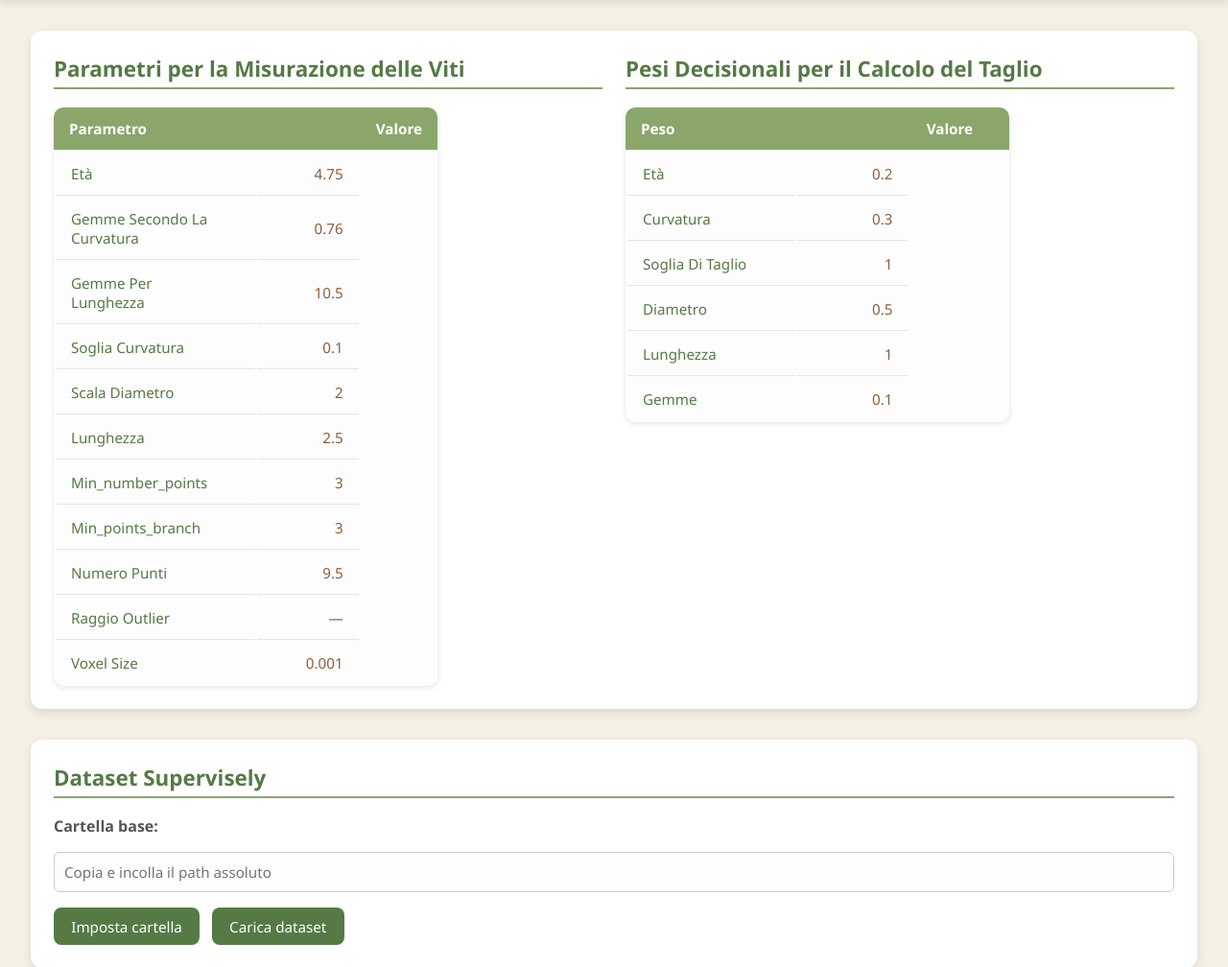
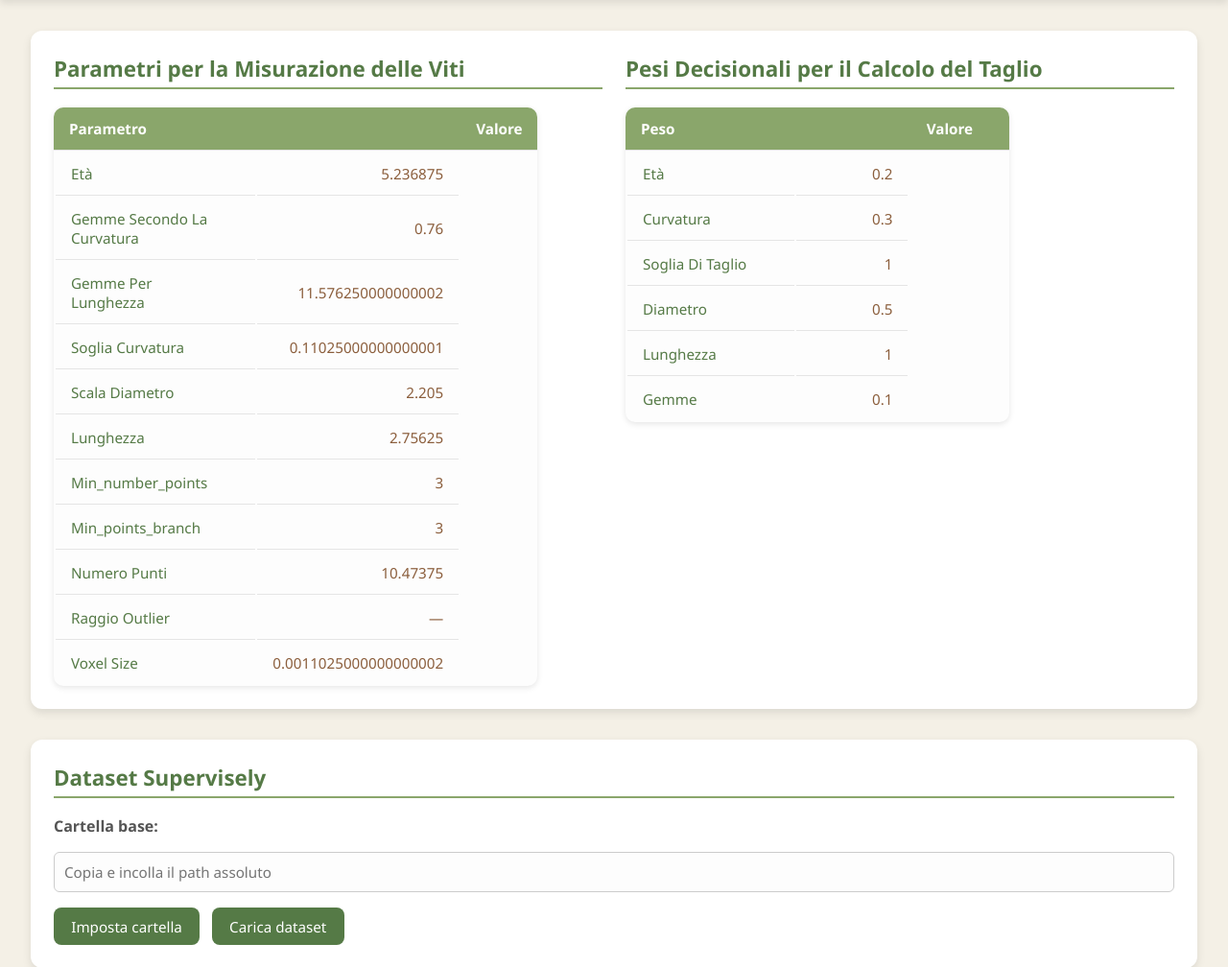
Before and after one commit to SvevaNullBologna/PythonProject, a Flask app: page / in a window 1280 px wide. Shown: the part 127-1135 px from the top of the page at 96% size. Run offline with Flask 3, Linux system fonts and the light colour scheme.

Commit message:
FINALLY WORKING

```diff
--- a/BestCutAlgorithm/branch_parameters_new.json
+++ b/BestCutAlgorithm/branch_parameters_new.json
@@ -1,13 +1,13 @@
 {
   "outlier_radius": null,
-  "nb_points": 9.5,
-  "voxel_size": 0.001,
+  "nb_points": 10.47375,
+  "voxel_size": 0.0011025000000000002,
   "min_number_points": 3,
   "min_points_branch": 3,
-  "curvature_threshold": 0.1,
-  "diameter_scale": 2.0,
-  "age_factor": 4.75,
-  "length_factor": 2.5,
-  "bud_length_factor": 10.5,
+  "curvature_threshold": 0.11025000000000001,
+  "diameter_scale": 2.205,
+  "age_factor": 5.236875,
+  "length_factor": 2.75625,
+  "bud_length_factor": 11.576250000000002,
   "bud_curvature_factor": 0.76
 }
--- a/GUI/GUIModel.py
+++ b/GUI/GUIModel.py
@@ -51,8 +51,10 @@ class ModelBackend:
                 cleaned[eng_key] = -1
             elif value == "troppo basso":
                 cleaned[eng_key] = 1
+            elif value == "ok":
+                cleaned[eng_key] = 0
             else:
-                cleaned[eng_key] = 0
+                cleaned[eng_key] = value
         return cleaned
 
     # -------------------
@@ -150,13 +152,19 @@ class ModelBackend:
         self.pruner.promote_new_weights()
         return {"status": "ok"}
 
-    def better_algorithm(self, parameters_feedback: dict, weight_feedback: dict):
+    def better_algorithm_with_clean(self, parameters_feedback: dict, weight_feedback: dict):
         parameters_feedback = self._clean_feedback(parameters_feedback, use_weights=False)
         weight_feedback = self._clean_feedback(weight_feedback, use_weights=True)
 
         self.pointcloudinterpreter.estimator.calculate_new_parameters(parameters_feedback)
         self.pruner.calculate_new_weights_and_treshold(weight_feedback)
         return {"status": "ok", "parameters_feedback": parameters_feedback, "weight_feedback": weight_feedback}
+
+    def better_algorithm(self, parameters_feedback: dict, weight_feedback: dict):
+        self.pointcloudinterpreter.estimator.calculate_new_parameters(parameters_feedback)
+        self.pruner.calculate_new_weights_and_treshold(weight_feedback)
+        return {"status": "ok", "parameters_feedback": parameters_feedback, "weight_feedback": weight_feedback}
+
 
     def get_cut_document(self):
         if self.current_grapevine:
--- a/app.py
+++ b/app.py
@@ -64,8 +64,27 @@ def show_dataset():
 @app.route("/update_algorithm", methods=["POST"])
 def update_algorithm():
     feedback = request.json or {}
-    model.better_algorithm(feedback.get("estimation", {}), feedback.get("weights", {}))
-    return jsonify({"status": "updated"})
+    result = model.better_algorithm(feedback.get("estimation", {}), feedback.get("weights", {}))
+
+    # Prendi i valori aggiornati reali
+    estimator = model.pointcloudinterpreter.estimator
+    pruner = model.pruner
+
+    updated_params = {k: getattr(estimator, k) for k in [
+        "outlier_radius", "nb_points", "voxel_size",
+        "min_number_points", "min_points_branch", "curvature_threshold",
+        "diameter_scale", "age_factor", "length_factor",
+        "bud_length_factor", "bud_curvature_factor"
+    ]}
+
+    updated_weights = {**pruner.weights, "cut_threshold": pruner.cut_threshold}
+
+    return jsonify({
+        "status": "ok",
+        "parameters": updated_params,
+        "weights": updated_weights
+    })
+
 
 @app.route("/save_algorithm", methods=["POST"])
 def save_algorithm():
--- a/static/main.js
+++ b/static/main.js
@@ -129,7 +129,7 @@ document.addEventListener("DOMContentLoaded", async () => {
             } else {
                 alert("Errore: " + data.message); // avviso negativo
                 exportTxt.value = "";
-                }
+            }
         } catch (err) {
             console.error(err);
             alert("Errore di connessione al server");
@@ -142,20 +142,18 @@ document.addEventListener("DOMContentLoaded", async () => {
     const saveBtn = document.getElementById("save-AI");
 
     // Funzione per leggere i feedback selezionati
-    function getFeedback(containerSelector) {
+    function getFeedback(selector) {
         const feedback = {};
-        const container = document.querySelector(containerSelector);
-        if (!container) return feedback;
-
-        container.querySelectorAll("li").forEach(li => {
-            const input = li.querySelector("input[type=radio]:checked");
+        document.querySelectorAll(`${selector} li`).forEach(li => {
+            const input = li.querySelector("input:checked");
             if (input) {
-                // usa il name dell'input come chiave e value come valore
-                feedback[input.name] = parseInt(input.value, 10);
+                feedback[input.name] = parseInt(input.value);
             }
         });
         return feedback;
+
     }
+
 
     upgradeBtn.addEventListener("click", async () => {
         const parametersFeedback = getFeedback("#parameters-feedback");
@@ -171,7 +169,9 @@ document.addEventListener("DOMContentLoaded", async () => {
                 })
             });
             const data = await res.json();
-            if (data.status === "updated") {
+            if (data.status === "ok") {
+                displayTable("#params-container", data.parameters);
+                displayTable("#weights-container", data.weights);
                 alert("AI aggiornata correttamente!");
             } else {
                 alert("Errore aggiornamento AI");
@@ -181,6 +181,9 @@ document.addEventListener("DOMContentLoaded", async () => {
             alert("Errore di connessione al server");
         }
     });
+
+
+
 
     saveBtn.addEventListener("click", async () => {
         try {
--- a/templates/index.html
+++ b/templates/index.html
@@ -104,9 +104,9 @@
                             <label><input type="radio" name="length_factor" value="1"> Troppo alto</label>
                         </li>
                         <li>diametro
-                            <label><input type="radio" name="diameter_factor" value="-1"> Troppo basso</label>
-                            <label><input type="radio" name="diameter_factor" value="0" checked> OK</label>
-                            <label><input type="radio" name="diameter_factor" value="1"> Troppo alto</label></li>
+                            <label><input type="radio" name="diameter_scale" value="-1"> Troppo basso</label>
+                            <label><input type="radio" name="diameter_scale" value="0" checked> OK</label>
+                            <label><input type="radio" name="diameter_scale" value="1"> Troppo alto</label></li>
                         <li>età
                             <label><input type="radio" name="age_factor" value="-1"> Troppo basso</label>
                             <label><input type="radio" name="age_factor" value="0" checked> OK</label>
```
